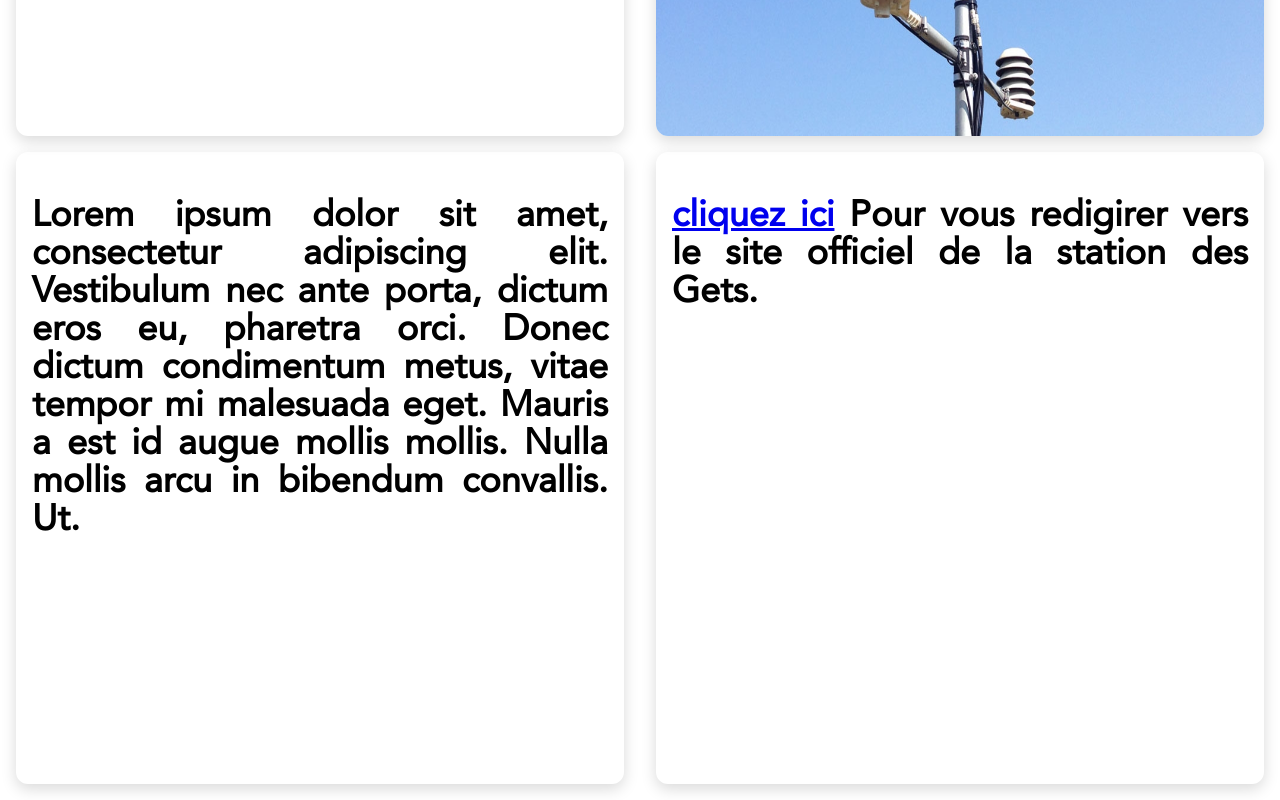
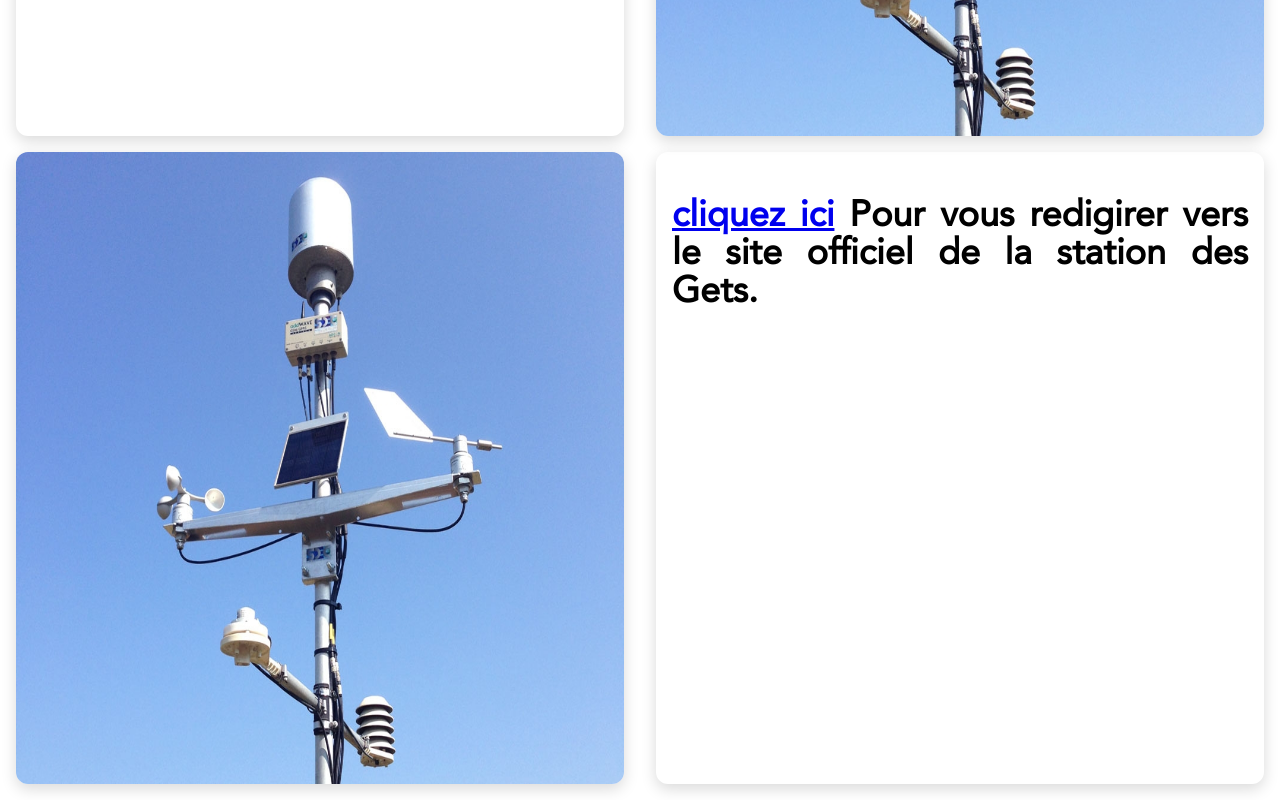
Before and after one commit to Yunekoo/MiniStationMeteo, a plain HTML site: page index.html in a window 1280 px wide. Shown: the part 1135-1935 px from the top of the page. Drawn offline with Linux system fonts and the light colour scheme.

Commit message:
home redisign

```diff
--- a/index.html
+++ b/index.html
@@ -76,12 +76,10 @@
                     </p>
                 </div>
                 <div class="block img">
-                    <img id= "station" src="assets/img/station.png" />
+                    <img src="assets/img/station.png" alt="station"/>
                 </div>
-                <div class="block">
-                    <h2>
-                        Lorem ipsum dolor sit amet, consectetur adipiscing elit. Vestibulum nec ante porta, dictum eros eu, pharetra orci. Donec dictum condimentum metus, vitae tempor mi malesuada eget. Mauris a est id augue mollis mollis. Nulla mollis arcu in bibendum convallis. Ut.
-                    </h2>
+                <div class="block img">
+                    <img src="assets/img/station.png" alt="station"/>
                 </div>
                 <div class="block">
                     <h2>
```
